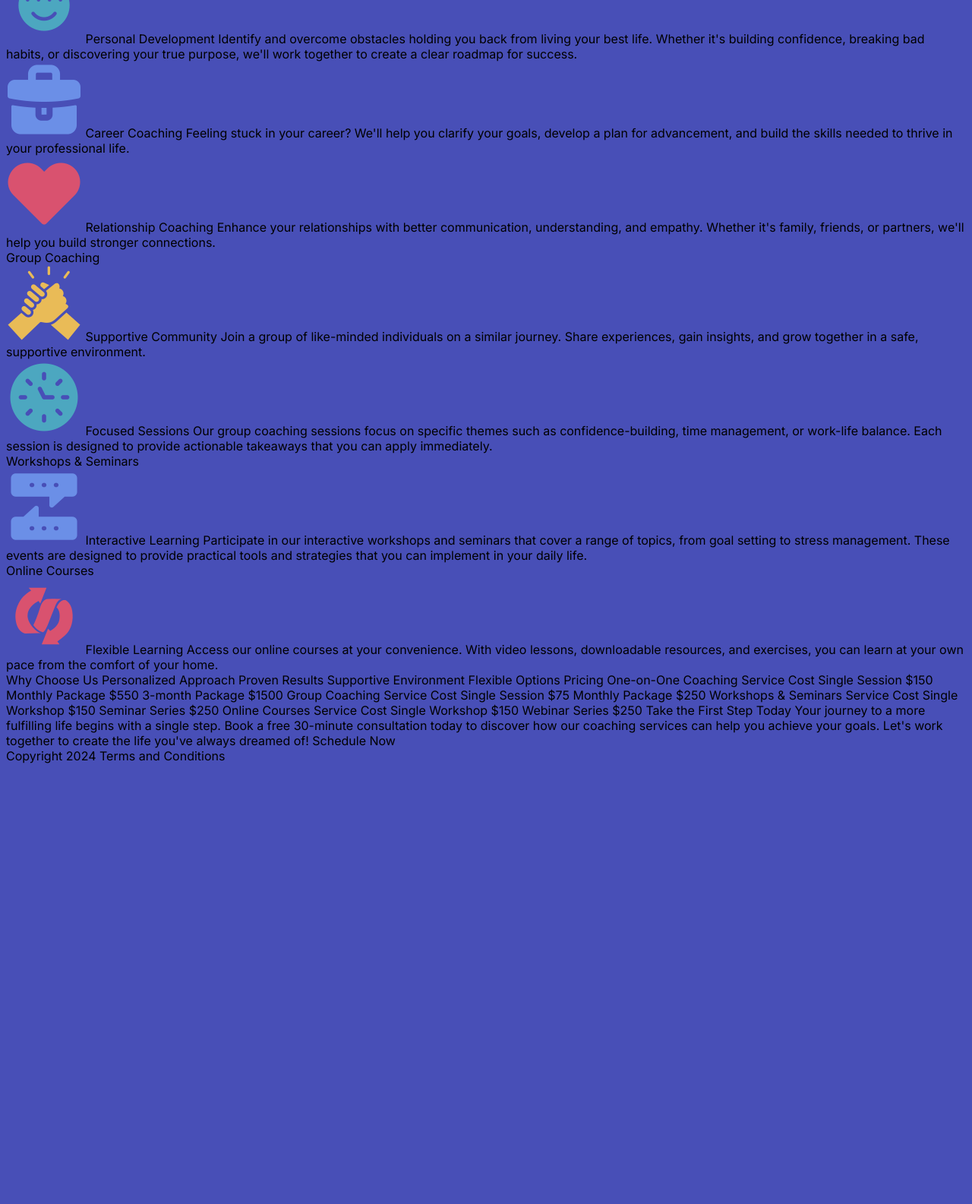
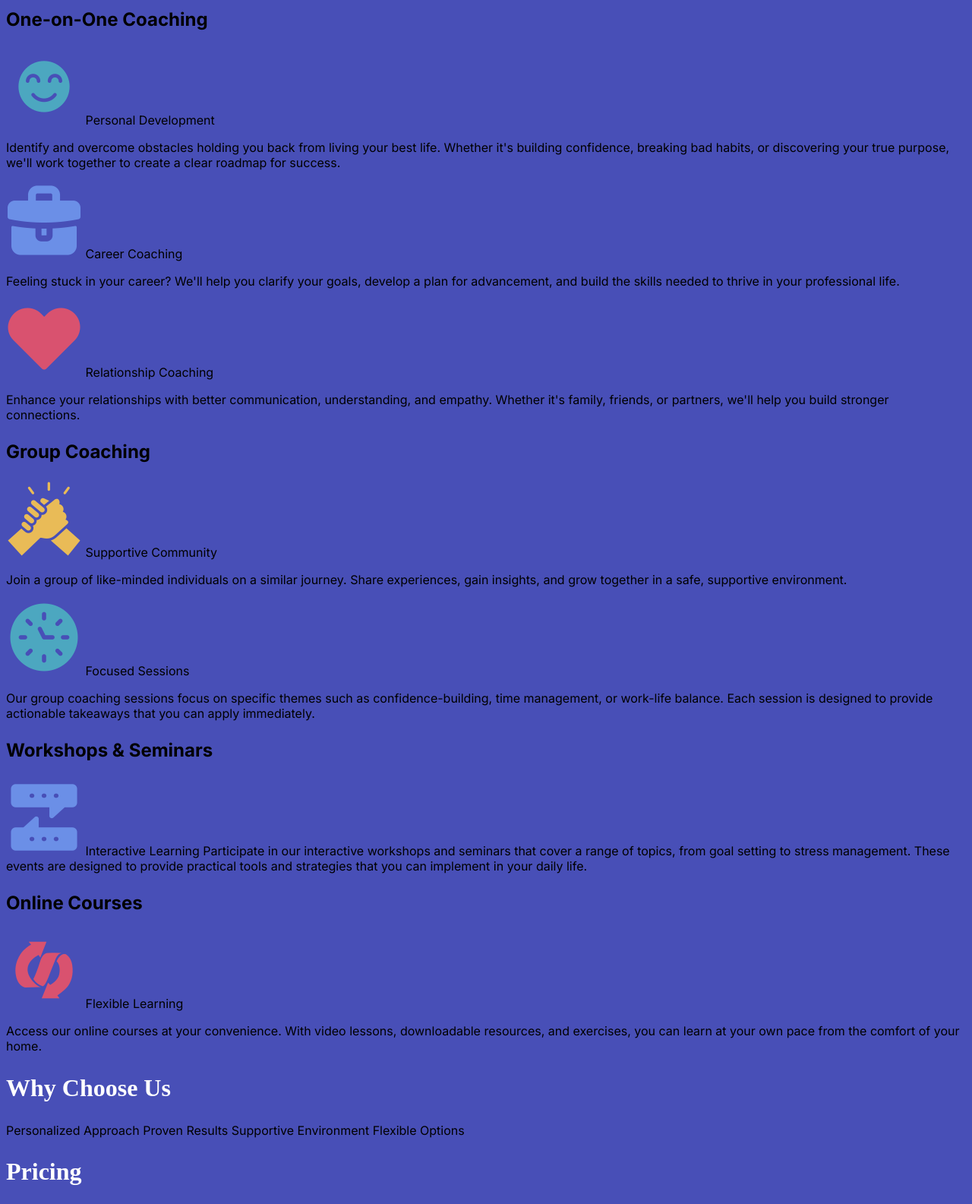
Before and after one commit to ljessup1/Success, a plain HTML site: page index.html in a window 1280 px wide. Shown: the part 334-1919 px from the top of the page at 76% size. Before the commit the page ends 1347 px from the top, so only its background shows below. Drawn offline with Linux system fonts and the light colour scheme; a web font is replaced by a local one.

Commit message:
index.html

```diff
--- a/index.html
+++ b/index.html
@@ -7,8 +7,8 @@
 </head>
 <body>
     <header>
-        <h1>Path to Success</h1>
-        Unlock your full potential with personalized life coaching
+        <h1 class="sucess">Path to Success</h1>
+        <p class="unlock">Unlock your full potential with personalized life coaching</p>
     </header>
     <nav>
         <ul>
@@ -20,101 +20,113 @@
         </ul>
     </nav>
     <main>
-        Our Services
-        One-on-One Coaching
+        <h2>Our Services</h2>
+        <section>
+            <h3>One-on-One Coaching</h3>
+
+            <div>
+                <img src="personal-development.png" alt="teal icon of a smiling face">
+                Personal Development
+                <p>Identify and overcome obstacles holding you back from living your best life. Whether it's building confidence, breaking bad habits, or discovering your true purpose, we'll work together to create a clear roadmap for success.</p>
+            </div>
+
+
+            <div>
+                <img src="career-coaching.png" alt="lavender icon of a briefcase">
+                Career Coaching
+                <p>Feeling stuck in your career? We'll help you clarify your goals, develop a plan for advancement, and build the skills needed to thrive in your professional life.</p>
+            </div>
+
+
+            <div>
+                <img src="relationship-coaching.png" alt="pink icon of a heart">
+                Relationship Coaching
+                <p>Enhance your relationships with better communication, understanding, and empathy. Whether it's family, friends, or partners, we'll help you build stronger connections.</p>
+            </div>
+        </section>
 
         <section>
-            <img src="personal-development.png" alt="teal icon of a smiling face">
-            Personal Development
-            Identify and overcome obstacles holding you back from living your best life. Whether it's building confidence, breaking bad habits, or discovering your true purpose, we'll work together to create a clear roadmap for success.
+            <h3>Group Coaching</h3>
+
+            <div>
+                <img src="supportive-community.png" alt="yellow icon of hands clasping">
+                Supportive Community
+                <p>Join a group of like-minded individuals on a similar journey. Share experiences, gain insights, and grow together in a safe, supportive environment.</p>
+            </div>
+
+
+            <div>
+                <img src="focused-session.png" alt="teal icon of a clock face">
+                Focused Sessions
+                <p>Our group coaching sessions focus on specific themes such as confidence-building, time management, or work-life balance. Each session is designed to provide actionable takeaways that you can apply immediately.</p>
+            </div>
         </section>
 
+        <section>
+            <h3>Workshops & Seminars</h3>
 
-        <section>
-            <img src="career-coaching.png" alt="lavender icon of a briefcase">
-            Career Coaching
-            Feeling stuck in your career? We'll help you clarify your goals, develop a plan for advancement, and build the skills needed to thrive in your professional life.
-        </section>
-
-
-        <section>
-            <img src="relationship-coaching.png" alt="pink icon of a heart">
-            Relationship Coaching
-            Enhance your relationships with better communication, understanding, and empathy. Whether it's family, friends, or partners, we'll help you build stronger connections.
-        </section>
-
-        Group Coaching
-
-        <section>
-            <img src="supportive-community.png" alt="yellow icon of hands clasping">
-            Supportive Community
-            Join a group of like-minded individuals on a similar journey. Share experiences, gain insights, and grow together in a safe, supportive environment.
-        </section>
-
-
-        <section>
-            <img src="focused-session.png" alt="teal icon of a clock face">
-            Focused Sessions
-            Our group coaching sessions focus on specific themes such as confidence-building, time management, or work-life balance. Each session is designed to provide actionable takeaways that you can apply immediately.
-        </section>
-
-        Workshops & Seminars
-
-        <section>
+            <div>
                 <img src="interactive-learning.png" alt="lavender icon of text conversation">
                 Interactive Learning
                 Participate in our interactive workshops and seminars that cover a range of topics, from goal setting to stress management. These events are designed to provide practical tools and strategies that you can implement in your daily life.
+            </div>
         </section>
 
-        Online Courses
+        <section>
+            <h3>Online Courses</h3>
 
-       <section>
+            <div>
                 <img src="flexible-learning.png" alt="pink icon of a curly arrow">
                 Flexible Learning
-            Access our online courses at your convenience. With video lessons, downloadable resources, and exercises, you can learn at your own pace from the comfort of your home.
+                <p>Access our online courses at your convenience. With video lessons, downloadable resources, and exercises, you can learn at your own pace from the comfort of your home.</p>
+            </div>
         </section>
 
-        Why Choose Us
+        <h2>Why Choose Us</h2>
         Personalized Approach
         Proven Results
         Supportive Environment
         Flexible Options
 
-        Pricing
-        One-on-One Coaching
+        <h2>Pricing</h2>
+        <h3>One-on-One Coaching</h3>
 
-        Service	Cost
+        <h4>Service</h4>
+        <h4>Cost</h4>
         Single Session	$150
         Monthly Package	$550
         3-month Package	$1500
 
-        Group Coaching
+        <h3>Group Coaching</h3>
 
-        Service	Cost
+        <h4>Service</h4>
+        <h4>Cost</h4>
         Single Session	$75
         Monthly Package	$250
 
-        Workshops & Seminars
+        <h3>Workshops & Seminars</h3>
 
-        Service	Cost
+        <h4>Service</h4>
+        <h4>Cost</h4>
         Single Workshop	$150
         Seminar Series	$250
 
-        Online Courses
+        <h3>Online Courses</h3>
 
-        Service	Cost
+       <h4>Service</h4>
+       <h4>Cost</h4>
         Single Workshop	$150
         Webinar Series	$250
 
-        Take the First Step Today
+        <h2>Take the First Step Today</h2>
         Your journey to a more fulfilling life begins with a single step. Book a free 30-minute consultation today to discover how our coaching services can help you achieve your goals. Let's work together to create the life you've always dreamed of!
 
         Schedule Now
     </main>
 
     <footer>
-        Copyright 2024
-        Terms and Conditions
+        <small>Copyright 2024</small>
+        <small>Terms and Conditions</small>
     </footer>
 </body>
 </html>
```
Lines whose indentation alone changed are shown as unchanged.
